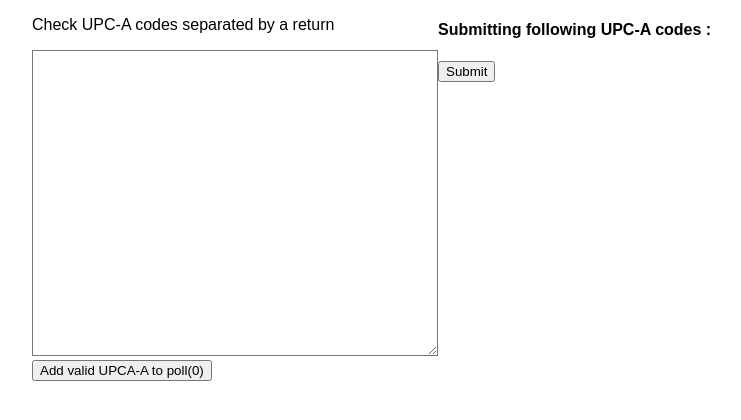
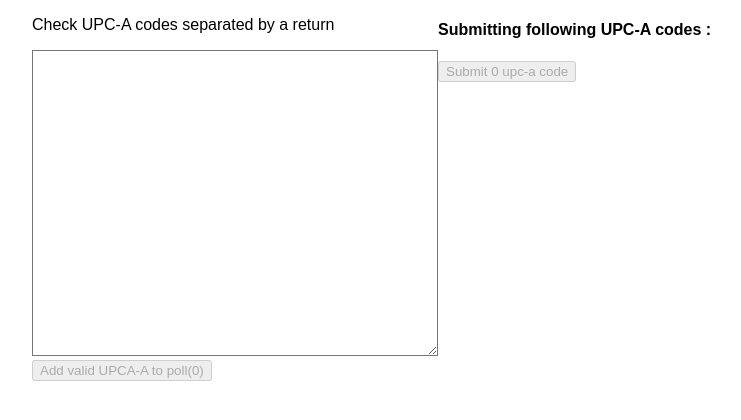
Before and after one commit to vnctaing/quri-test, a React app: page / in a window 1280 px wide. Shown: the top 420 px of the page, without its empty margins (8-749 px from the left). Built offline with nearby package versions, Linux system fonts and the light colour scheme; the HTML template or start-up script is replaced by a standard one.

Commit message:
added airbnb eslint config

```diff
--- a/src/App.js
+++ b/src/App.js
@@ -10,6 +10,7 @@ class App extends Component {
       correctUpca: [],
       wrongUpca: [],
       stagingUpca: [],
+      isFetching: false,
     };
   }
 
@@ -57,6 +58,24 @@ class App extends Component {
     });
   }
 
+  handleSubmitStaginUpca(e) {
+    this.setState({isFetching: true});
+    fetch('https://iwo3uesa6c.execute-api.us-east-1.amazonaws.com/prod/products', {
+      method: 'POST',
+      headers: {
+        'Accept': 'application/json',
+        'Content-Type': 'application/json'
+      },
+      body: JSON.stringify({list: this.state.stagingUpca})
+    })
+    .then((r) => r.json())
+    .then((json) => {
+      if (json === 'success') this.setState({stagingUpca: []})
+      this.setState({isFetching: false})
+    })
+    .catch((error)=> { console.log(error)});
+  }
+
   render() {
     return (
       <div className="App">
@@ -64,7 +83,10 @@ class App extends Component {
           { this.state.wrongUpca.length ? <p>Please check the following :</p> : ''}
           <ul>
             {this.state.wrongUpca.map((upca, index) => {
-              return <li key={index}>{upca.code} {upca.reasons.map(r => <span>{r} </span>)}</li>
+              return (
+                <li key={index}>
+                      {upca.code} {upca.reasons.map(r => <span>{r} </span>)}
+                </li>);
             })}
           </ul>
         </div>
@@ -76,12 +98,19 @@ class App extends Component {
           <form>
             <textarea ref="codes" onChange={this.handleChange.bind(this)} id="textarea"></textarea>
           </form>
-          <button onClick={this.handleClick.bind(this)}>Add valid UPCA-A to poll({this.state.correctUpca.length})</button>
+          <button onClick={this.handleClick.bind(this)} disabled={this.state.correctUpca.length ? false : true}>
+            Add valid UPCA-A to poll({this.state.correctUpca.length})
+          </button>
         </div>
         <div className="inlineBlock">
           <h4>Submitting following UPC-A codes :</h4>
+          <p>{this.state.isFetching ? 'Submiting...' : ''}</p>
           <Poll items={this.state.stagingUpca} onRemove={this.onRemove.bind(this)}>
-            <button>Submit</button>
+            <button type="button"
+                    onClick={this.handleSubmitStaginUpca.bind(this)}
+                    disabled={this.state.stagingUpca.length ? false : true}>
+              Submit {this.state.stagingUpca.length} upc-a code{this.state.stagingUpca.length > 1? 's' : ''}
+            </button>
           </Poll>
         </div>
       </div>
```
Also changed, not shown: package.json (+6 -3 lines), test/test.js (+17 -10 lines), 1 other file (tests, documents, lock files or other folders).
